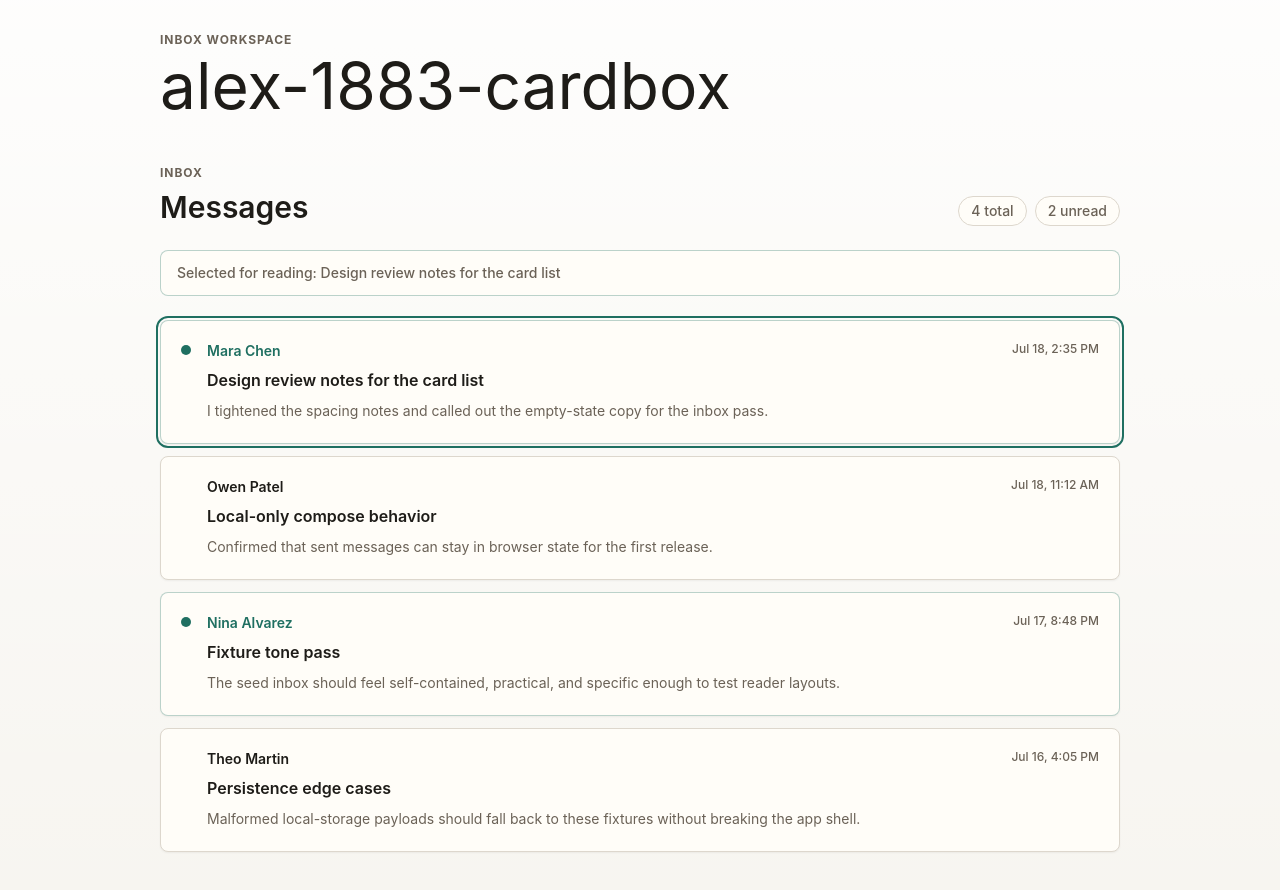
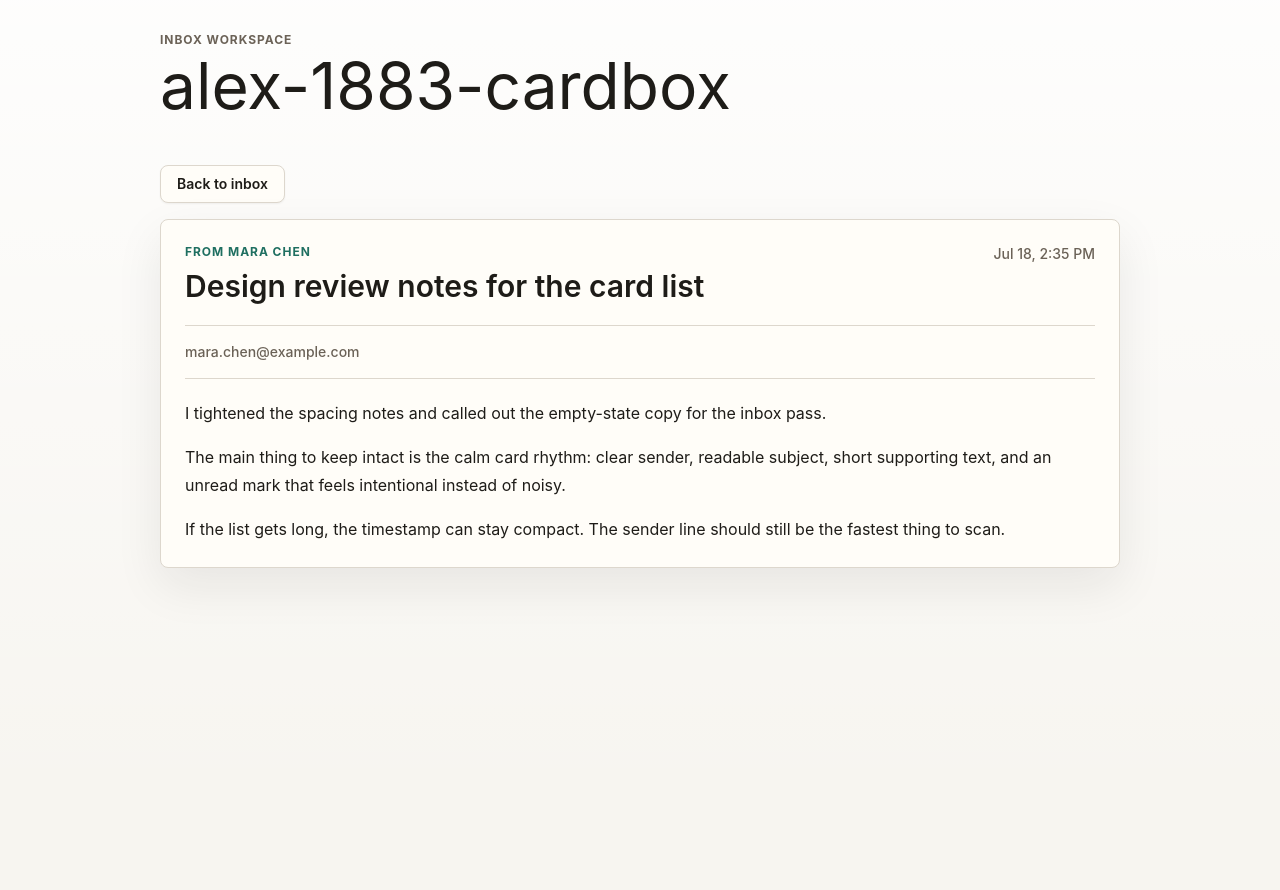
Before and after one commit to mtplayground/alex-1883-cardbox, a React (Vite) app: page / in a window 1280 px wide. Both pictures are taken after a click on the button 640 px from the left and 312 px from the top of the page. Shown: the top 890 px of the page. After the commit the page ends 800 px from the top, so only its background shows below. Built offline with nearby package versions, Linux system fonts and the light colour scheme.

Commit message:
feat: Build the message reader and mark-as-read

```diff
--- a/src/App.tsx
+++ b/src/App.tsx
@@ -1,10 +1,11 @@
 import { AppShell } from './components/AppShell';
-import { InboxView } from './views';
+import { useInteractionStore } from './store';
+import { InboxView, ReaderView } from './views';
 
 export default function App() {
+  const { selectedMessage } = useInteractionStore();
+
   return (
-    <AppShell>
-      <InboxView />
-    </AppShell>
+    <AppShell>{selectedMessage ? <ReaderView /> : <InboxView />}</AppShell>
   );
 }
--- a/src/styles/global.css
+++ b/src/styles/global.css
@@ -183,8 +183,7 @@
   }
 
   .inbox-state h3,
-  .inbox-state p,
-  .inbox-selected-note {
+  .inbox-state p {
     @apply m-0;
   }
 
@@ -200,8 +199,48 @@
     @apply mt-0;
   }
 
-  .inbox-selected-note {
-    @apply rounded-lg border border-accent/30 bg-neutral-surface px-4 py-3 text-sm font-medium text-neutral-muted;
+  .reader-view {
+    @apply grid gap-4;
+  }
+
+  .reader-back-button {
+    @apply w-fit rounded-lg border border-neutral-border bg-neutral-surface px-4 py-2 text-sm font-semibold text-neutral-ink shadow-sm transition-colors hover:border-accent/40 hover:text-accent focus-visible:outline focus-visible:outline-2 focus-visible:outline-offset-2 focus-visible:outline-accent;
+  }
+
+  .reader-panel {
+    @apply rounded-lg border border-neutral-border bg-neutral-surface px-6 py-6 shadow-surface;
+  }
+
+  .reader-header {
+    @apply flex flex-col gap-4 border-b border-neutral-border pb-5 sm:flex-row sm:items-start sm:justify-between;
+  }
+
+  .reader-eyebrow,
+  .reader-title,
+  .reader-address,
+  .reader-body p {
+    @apply m-0;
+  }
+
+  .reader-eyebrow {
+    @apply text-xs font-bold uppercase text-accent;
+    letter-spacing: 0.08em;
+  }
+
+  .reader-title {
+    @apply mt-2 text-3xl font-semibold leading-tight text-neutral-ink;
+  }
+
+  .reader-time {
+    @apply shrink-0 text-sm font-medium text-neutral-muted;
+  }
+
+  .reader-address {
+    @apply border-b border-neutral-border py-4 text-sm font-medium text-neutral-muted;
+  }
+
+  .reader-body {
+    @apply grid gap-4 pt-5 text-base leading-7 text-neutral-ink;
   }
 }
 
--- a/src/views/InboxView.tsx
+++ b/src/views/InboxView.tsx
@@ -1,10 +1,15 @@
 import { MessageCard } from '../components';
 import { interactionStore, useInteractionStore } from '../store';
+import type { MessageId } from '../types';
 
 export function InboxView() {
-  const { messages, selectedMessage, selectedMessageId, unreadCount } =
-    useInteractionStore();
+  const { messages, selectedMessageId, unreadCount } = useInteractionStore();
   const totalCount = messages.length;
+
+  function handleOpenMessage(messageId: MessageId) {
+    interactionStore.markMessageRead(messageId, true);
+    interactionStore.selectMessage(messageId);
+  }
 
   return (
     <section className="inbox-view" aria-labelledby="inbox-title">
@@ -36,19 +41,13 @@ export function InboxView() {
             </div>
           ) : null}
 
-          {selectedMessage ? (
-            <p className="inbox-selected-note" role="status">
-              Selected for reading: {selectedMessage.subject}
-            </p>
-          ) : null}
-
           <div className="inbox-list" role="list" aria-label="Inbox messages">
             {messages.map((message) => (
               <div key={message.id} role="listitem">
                 <MessageCard
                   message={message}
                   selected={message.id === selectedMessageId}
-                  onSelect={interactionStore.selectMessage}
+                  onSelect={handleOpenMessage}
                 />
               </div>
             ))}
--- /dev/null
+++ b/src/views/ReaderView.tsx
@@ -0,0 +1,49 @@
+import { formatMessageTimestamp } from '../components';
+import { interactionStore, useInteractionStore } from '../store';
+
+export function ReaderView() {
+  const { selectedMessage } = useInteractionStore();
+
+  if (!selectedMessage) {
+    return null;
+  }
+
+  const bodyParagraphs = selectedMessage.body
+    .split(/\n{2,}/)
+    .map((paragraph) => paragraph.trim())
+    .filter(Boolean);
+
+  return (
+    <article className="reader-view" aria-labelledby="reader-title">
+      <button
+        className="reader-back-button"
+        type="button"
+        onClick={interactionStore.clearSelection}
+      >
+        Back to inbox
+      </button>
+
+      <div className="reader-panel">
+        <header className="reader-header">
+          <div>
+            <p className="reader-eyebrow">From {selectedMessage.sender.name}</p>
+            <h2 id="reader-title" className="reader-title">
+              {selectedMessage.subject}
+            </h2>
+          </div>
+          <time className="reader-time" dateTime={selectedMessage.timestamp}>
+            {formatMessageTimestamp(selectedMessage.timestamp)}
+          </time>
+        </header>
+
+        <p className="reader-address">{selectedMessage.sender.email}</p>
+
+        <div className="reader-body">
+          {bodyParagraphs.map((paragraph) => (
+            <p key={paragraph}>{paragraph}</p>
+          ))}
+        </div>
+      </div>
+    </article>
+  );
+}
--- a/src/views/index.ts
+++ b/src/views/index.ts
@@ -1 +1,2 @@
 export { InboxView } from './InboxView';
+export { ReaderView } from './ReaderView';
```
